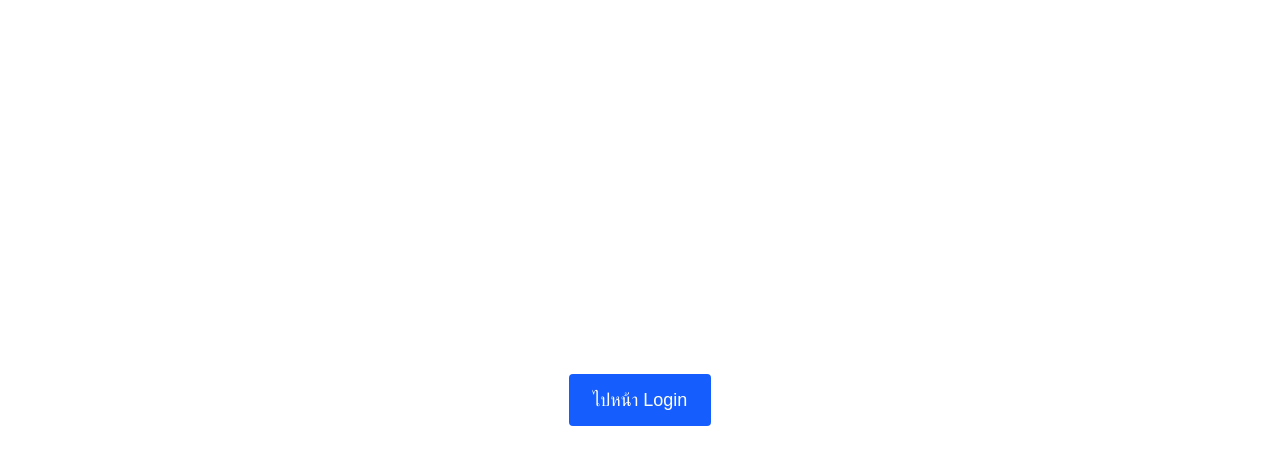
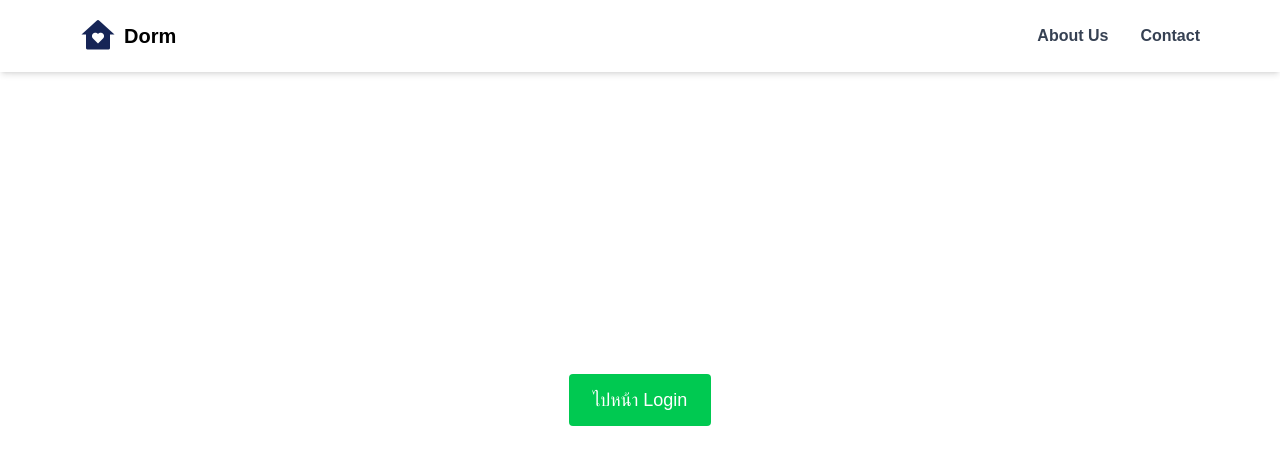
Before and after one commit to Aphiphu1122/my-dorm, a Next.js app: page / in a window 1280 px wide. Shown: the top 464 px of the page. Built offline with nearby package versions, Linux system fonts and the light colour scheme.

Commit message:
fis ui page

```diff
--- a/src/app/page.tsx
+++ b/src/app/page.tsx
@@ -1,18 +1,99 @@
 "use client";
 
 import { useRouter } from "next/navigation";
+import { useState } from "react";
+import AboutUsPage from "@/components/about";
+import ContactPage from "@/components/contact";
 
 export default function HomePage() {
   const router = useRouter();
 
+  const [showAboutModal, setShowAboutModal] = useState(false);
+  const [showContactModal, setShowContactModal] = useState(false);
+
   return (
-    <div className="flex items-center justify-center min-h-screen bg-white text-black">
-      <button
-        onClick={() => router.push("/login")}
-        className="px-6 py-3 bg-blue-600 text-white text-lg rounded hover:bg-blue-700 transition"
-      >
-        ไปหน้า Login
-      </button>
+    <div className="min-h-screen bg-white text-black pt-20">
+      {/* Header */}
+      <header className="fixed top-0 left-0 w-full flex justify-between items-center bg-white px-20 py-4 shadow-md z-50">
+        <div className="flex items-center space-x-2">
+          <i className="ri-home-heart-fill text-4xl text-blue-950"></i>
+          <h4 className="text-xl font-semibold">Dorm</h4>
+        </div>
+        <nav>
+          <ul className="flex space-x-8 text-gray-700 font-semibold">
+            <li>
+              <button
+                onClick={() => setShowAboutModal(true)}
+                className="hover:text-blue-950 transition"
+              >
+                About Us
+              </button>
+            </li>
+            <li>
+              <button
+                onClick={() => setShowContactModal(true)}
+                className="hover:text-blue-950 transition"
+              >
+                Contact
+              </button>
+            </li>
+          </ul>
+        </nav>
+      </header>
+
+      {/* Main Content */}
+      <div className="flex items-center justify-center min-h-[80vh]">
+        <button
+          onClick={() => router.push("/login")}
+          className="px-6 py-3 bg-green-500 text-white text-lg rounded hover:bg-blue-700 transition"
+        >
+          ไปหน้า Login
+        </button>
+      </div>
+
+      {/* Modal: About Us */}
+      {showAboutModal && (
+        <div
+          className="fixed inset-0 bg-white bg-opacity-70 flex justify-center items-start pt-20 z-50 overflow-auto"
+          onClick={() => setShowAboutModal(false)}
+        >
+          <div
+            className="bg-white rounded-3xl p-6 max-w-3xl w-full mx-4 shadow-lg relative max-h-[80vh] overflow-y-auto"
+            onClick={(e) => e.stopPropagation()}
+          >
+            <button
+              onClick={() => setShowAboutModal(false)}
+              className="absolute top-4 right-4 text-gray-600 hover:text-gray-900 text-3xl font-bold"
+              aria-label="Close modal"
+            >
+              &times;
+            </button>
+            <AboutUsPage />
+          </div>
+        </div>
+      )}
+
+      {/* Modal: Contact */}
+      {showContactModal && (
+        <div
+          className="fixed inset-0 bg-white bg-opacity-70 flex justify-center items-start pt-20 z-50 overflow-auto"
+          onClick={() => setShowContactModal(false)}
+        >
+          <div
+            className="bg-white rounded-3xl p-6 max-w-3xl w-full mx-4 shadow-lg relative max-h-[80vh] overflow-y-auto"
+            onClick={(e) => e.stopPropagation()}
+          >
+            <button
+              onClick={() => setShowContactModal(false)}
+              className="absolute top-4 right-4 text-gray-600 hover:text-gray-900 text-3xl font-bold"
+              aria-label="Close modal"
+            >
+              &times;
+            </button>
+            <ContactPage />
+          </div>
+        </div>
+      )}
     </div>
   );
 }
```
